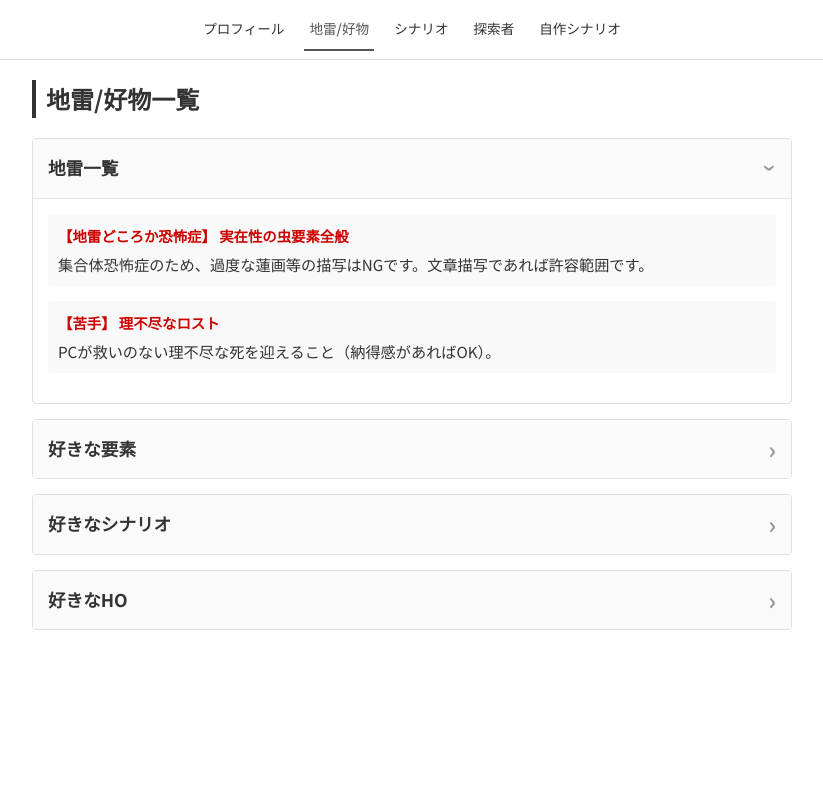
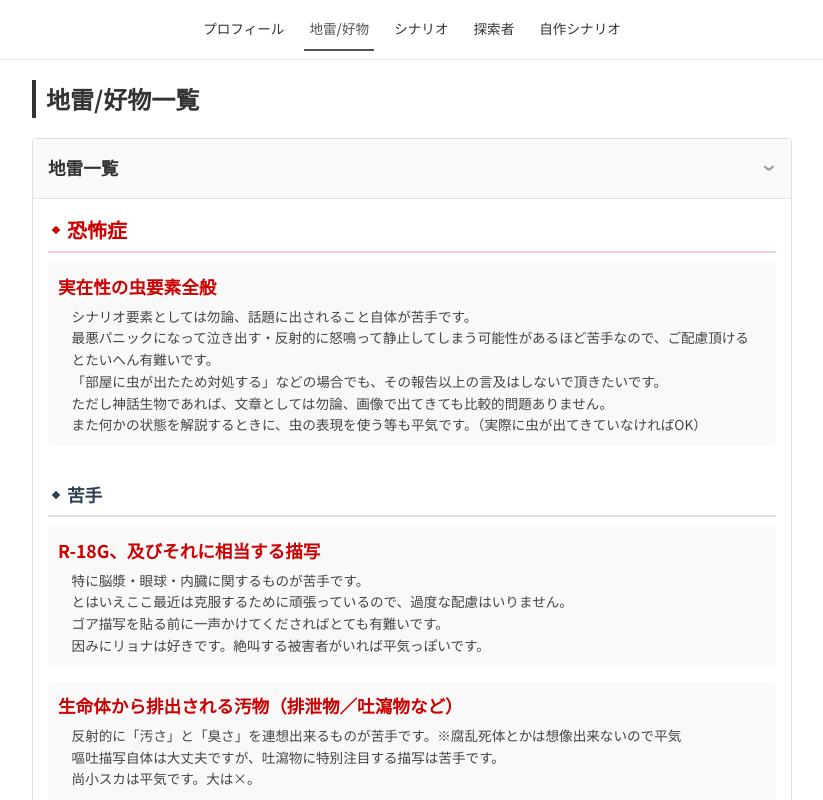
Before and after one commit to raindex9630/trpg-profile, a plain HTML site: page trpg-profile/index.html in a window 1280 px wide. Both pictures are taken after a click on the link "地雷/好物". Shown: the top 800 px of the page, without its empty margins (228-1051 px from the left). Drawn offline with Linux system fonts and the light colour scheme.

Commit message:
地雷更新

```diff
--- a/trpg-profile/app.js
+++ b/trpg-profile/app.js
@@ -178,10 +178,15 @@ document.addEventListener('DOMContentLoaded', () => {
                     <summary>地雷一覧</summary>
                     <div class="accordion-content">
                         <div class="mines-container">
-                            ${l.mines.map(mine => `
+                            ${l.mines.map((group, idx) => `
+                                <div class="mine-group${group.label === '控えてほしいこと' ? ' is-request' : ''}">
+                                    <h3 class="planned-month-title${group.label === '恐怖症' ? ' is-phobia' : ''}" style="margin-top: ${idx === 0 ? '0' : '2em'};">${group.label}</h3>
+                                    ${group.items.length > 0 ? group.items.map(item => `
                                         <div class="mine-item">
-                                    <div class="mine-level">【${mine.level}】 ${mine.title}</div>
-                                    <div class="mine-reason">${mine.reason}</div>
+                                            <div class="mine-title">${item.title}</div>
+                                            <div class="mine-reason">${item.reason}</div>
+                                        </div>
+                                    `).join('') : '<div class="mine-item" style="color:#888;">なし</div>'}
                                 </div>
                             `).join('')}
                         </div>
--- a/trpg-profile/data/likes.json
+++ b/trpg-profile/data/likes.json
@@ -1,14 +1,47 @@
 {
     "mines": [
         {
-            "title": "実在性の虫要素全般",
-            "level": "地雷どころか恐怖症",
-            "reason": "集合体恐怖症のため、過度な蓮画等の描写はNGです。文章描写であれば許容範囲です。"
+            "label": "恐怖症",
+            "items": [
+                {
+                    "title": "実在性の虫要素全般",
+                    "reason": "シナリオ要素としては勿論、話題に出されること自体が苦手です。<br>最悪パニックになって泣き出す・反射的に怒鳴って静止してしまう可能性があるほど苦手なので、ご配慮頂けるとたいへん有難いです。<br>「部屋に虫が出たため対処する」などの場合でも、その報告以上の言及はしないで頂きたいです。<br>ただし神話生物であれば、文章としては勿論、画像で出てきても比較的問題ありません。<br>また何かの状態を解説するときに、虫の表現を使う等も平気です。（実際に虫が出てきていなければOK）"
+                }
+            ]
         },
         {
-            "title": "理不尽なロスト",
-            "level": "苦手",
-            "reason": "PCが救いのない理不尽な死を迎えること（納得感があればOK）。"
+            "label": "苦手",
+            "items": [
+                {
+                    "title": "R-18G、及びそれに相当する描写",
+                    "reason": "特に脳漿・眼球・内臓に関するものが苦手です。<br>とはいえここ最近は克服するために頑張っているので、過度な配慮はいりません。<br>ゴア描写を貼る前に一声かけてくださればとても有難いです。<br>因みにリョナは好きです。絶叫する被害者がいれば平気っぽいです。"
+                },
+                {
+                    "title": "生命体から排出される汚物（排泄物／吐瀉物など）",
+                    "reason": "反射的に「汚さ」と「臭さ」を連想出来るものが苦手です。※腐乱死体とかは想像出来ないので平気<br>嘔吐描写自体は大丈夫ですが、吐瀉物に特別注目する描写は苦手です。<br>尚小スカは平気です。大は×。"
+                },
+                {
+                    "title": "集合体",
+                    "reason": "物によって平気だったり無理だったり<br>蓮コラは無理だが、ペーパーマリオRPGは平気なんだよな……（［ペーパーマリオ 集合体］検索）"
+                },
+                {
+                    "title": "ジャンプスケア",
+                    "reason": "シンプルに心臓が弱いので脅かしが苦手<br>どうせ脅かすならホラー画像＋デカい音じゃなくて、事前告知無し突然の確ロスとかの方がよっぽど良いです（異常者）"
+                }
+            ]
+        },
+        {
+            "label": "控えてほしいこと",
+            "items": [
+                {
+                    "title": "複数人シナリオで、特定のPCのみが事前関係を組む行為",
+                    "reason": "通過前・通過後関わらず、セルフで「一部PCのみが、シナリオ開始前から他とは違う深い仲があった」を積むのは控えていただきたいです。<br>HO指定の場合は全く問題ありません。また、シナリオ終了後軸の関係性は自由にしていただいて大丈夫です。"
+                },
+                {
+                    "title": "テキセにおける事前告知の無い読み上げ",
+                    "reason": "実は肉声に若干の苦手意識があり、特に「人に聞かせるための声」は構えていないとストレスになりやすいです。<br>時と場合にもよるので大丈夫な時もあるのですが、大丈夫ではない時はオーディオミュートなどしてしまう可能性があります。<br>ただ、直前に「読み上げるよ」とだけ伝えてくだされば問題ありません。"
+                }
+            ]
         }
     ],
     "likes_elements": [
--- a/trpg-profile/style.css
+++ b/trpg-profile/style.css
@@ -2,28 +2,33 @@
 .no-scrollbar {
     overflow: hidden !important;
 }
+
 /* 通過済みシナリオ見出しと個数を横並び＆間隔調整 */
 .scenario-header-flex {
     display: inline-flex;
     align-items: center;
 }
+
 .scenario-count {
     margin-left: 0.2em;
     font-size: 1em;
     vertical-align: middle;
 }
+
 /* 通過済みシナリオ個数の間隔を調整 */
 .scenario-count {
     margin-left: 0.2em;
     font-size: 1em;
     vertical-align: middle;
 }
+
 /* スマホ環境でのナビゲーション横スクロール＆中央寄せ */
 @media (max-width: 600px) {
     .site-header nav {
         overflow-x: auto;
         -webkit-overflow-scrolling: touch;
     }
+
     .site-header nav ul {
         display: flex;
         flex-wrap: nowrap;
@@ -34,6 +39,7 @@
         padding: 0 10px;
         scroll-snap-type: x mandatory;
     }
+
     .site-header nav ul li {
         min-width: 90px;
         display: flex;
@@ -41,28 +47,34 @@
         align-items: center;
         justify-content: center;
     }
+
     .site-header nav ul li a {
         text-align: center;
         width: 100%;
         display: block;
     }
+
     .site-header nav ul li,
     .site-header nav ul a {
         white-space: nowrap;
     }
+
     .site-header nav ul li {
         flex: 0 0 auto;
         scroll-snap-align: center;
     }
+
     .site-header nav ul li:first-child {
         margin-left: auto;
         margin-right: auto;
     }
 }
+
 /* シナリオfavoriteの行を強調 */
 .scenario-item.is-favorite {
     background: #fff8e1;
 }
+
 /* 塗りつぶしハートアイコン */
 .favorite-ho {
     display: inline-block;
@@ -75,6 +87,7 @@
     margin-right: 0.1em;
     line-height: 1;
 }
+
 /* 説明文内のアイコン用 */
 .icon-inline {
     font-size: 1em;
@@ -83,6 +96,7 @@
     font-weight: bold;
     line-height: 1;
 }
+
 /* シナリオfavoriteの★を強調 */
 .favorite-star {
     color: #ffb300;
@@ -91,6 +105,7 @@
     text-shadow: 0 0 2px #fffbe6, 0 0 2px #fffbe6;
     vertical-align: middle;
 }
+
 /* 通過済みシナリオ一覧の説明文 */
 .passed-note {
     margin-bottom: 1em;
@@ -98,6 +113,7 @@
     font-size: 0.95em;
     padding-left: 0.2em;
 }
+
 /* HOが好きアイコン */
 .favorite-ho {
     color: #e573b3;
@@ -105,6 +121,7 @@
     margin-left: 0.4em;
     vertical-align: middle;
 }
+
 /* 通過済みシナリオのHOバッジ（予定一覧の役割表記と同じデザイン） */
 .scenario-ho-badge {
     display: inline-block;
@@ -121,20 +138,24 @@
     font-weight: 400;
     box-shadow: none;
 }
+
 /* 通過済みシナリオのHOを右端に揃え、☆分のスペースも確保 */
 .scenario-list {
     position: relative;
 }
+
 .scenario-item {
     display: flex;
     align-items: center;
     position: relative;
     min-height: 2em;
 }
+
 .scenario-title {
     flex: 1 1 auto;
     min-width: 0;
 }
+
 .scenario-ho-right {
     flex: 0 0 auto;
     margin-left: auto;
@@ -142,6 +163,7 @@
     color: #888;
     white-space: nowrap;
 }
+
 .favorite-star-space {
     position: absolute;
     right: 0.5em;
@@ -149,12 +171,14 @@
     text-align: right;
     pointer-events: none;
 }
+
 /* 通過済みシナリオ一覧の見出しにスペースを追加 */
-.scenario-list-container > .planned-month-title {
+.scenario-list-container>.planned-month-title {
     margin-top: 3em !important;
     margin-bottom: 1.5em !important;
     display: block;
 }
+
 :root {
     --bg-color: #ffffff;
     --text-color: #333333;
@@ -262,15 +286,17 @@ main {
     border-radius: 4px;
 }
 
-.mine-level {
+.mine-title {
     font-weight: bold;
     color: #cc0000;
-    font-size: 0.9rem;
+    font-size: 1.1rem;
     margin-bottom: 5px;
 }
 
 .mine-reason {
-    font-size: 0.95rem;
+    font-size: 0.85rem;
+    margin: 0 1em;
+    color: #444;
 }
 
 /* Scenarios Section (Common List Styles) */
@@ -356,6 +382,20 @@ main {
     background-color: #2c3e50;
     margin-right: 8px;
     transform: rotate(45deg);
+}
+
+.planned-month-title.is-phobia {
+    color: #cc0000;
+    border-bottom-color: #ffcccc;
+    font-size: 1.25rem;
+}
+
+.planned-month-title.is-phobia::before {
+    background-color: #cc0000;
+}
+
+.mine-group.is-request .mine-title {
+    color: var(--text-color);
 }
 
 .planned-list {
```
Lines whose indentation alone changed are shown as unchanged.
